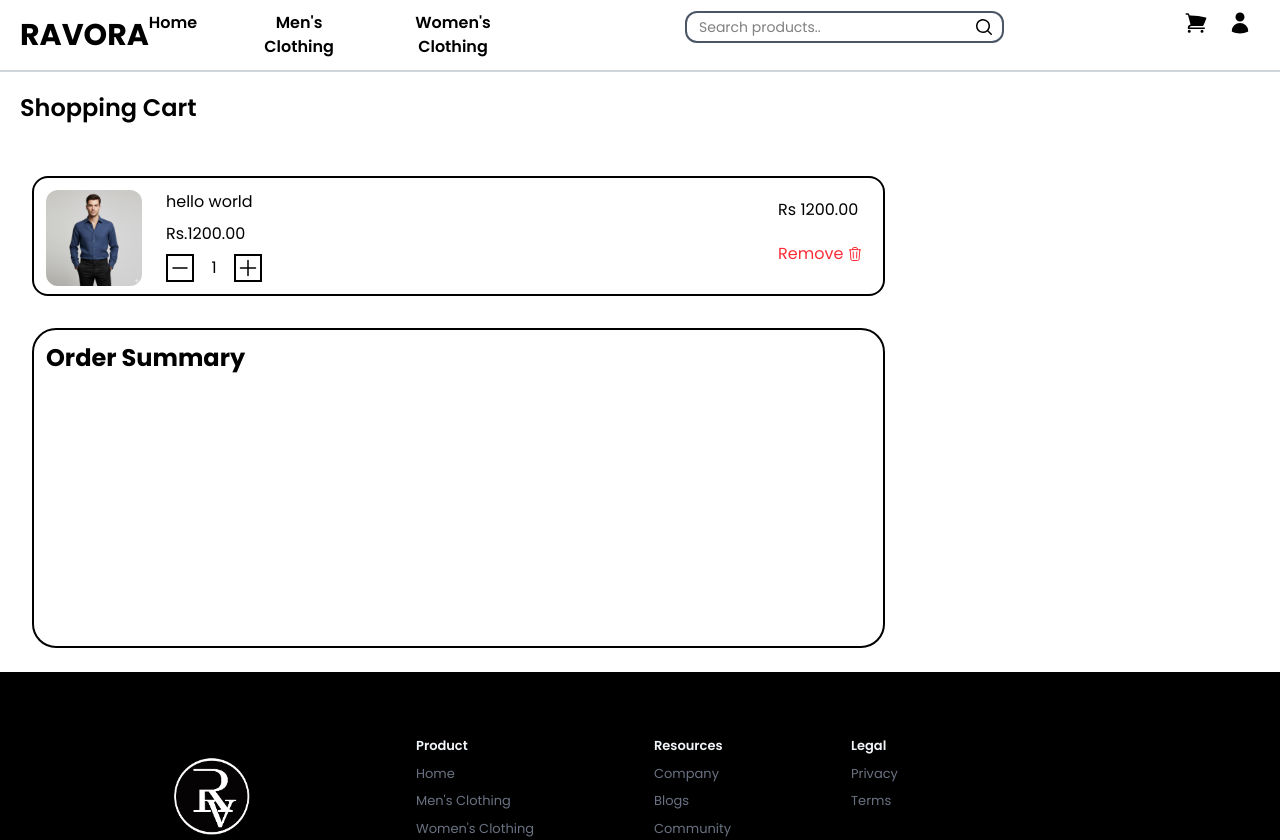
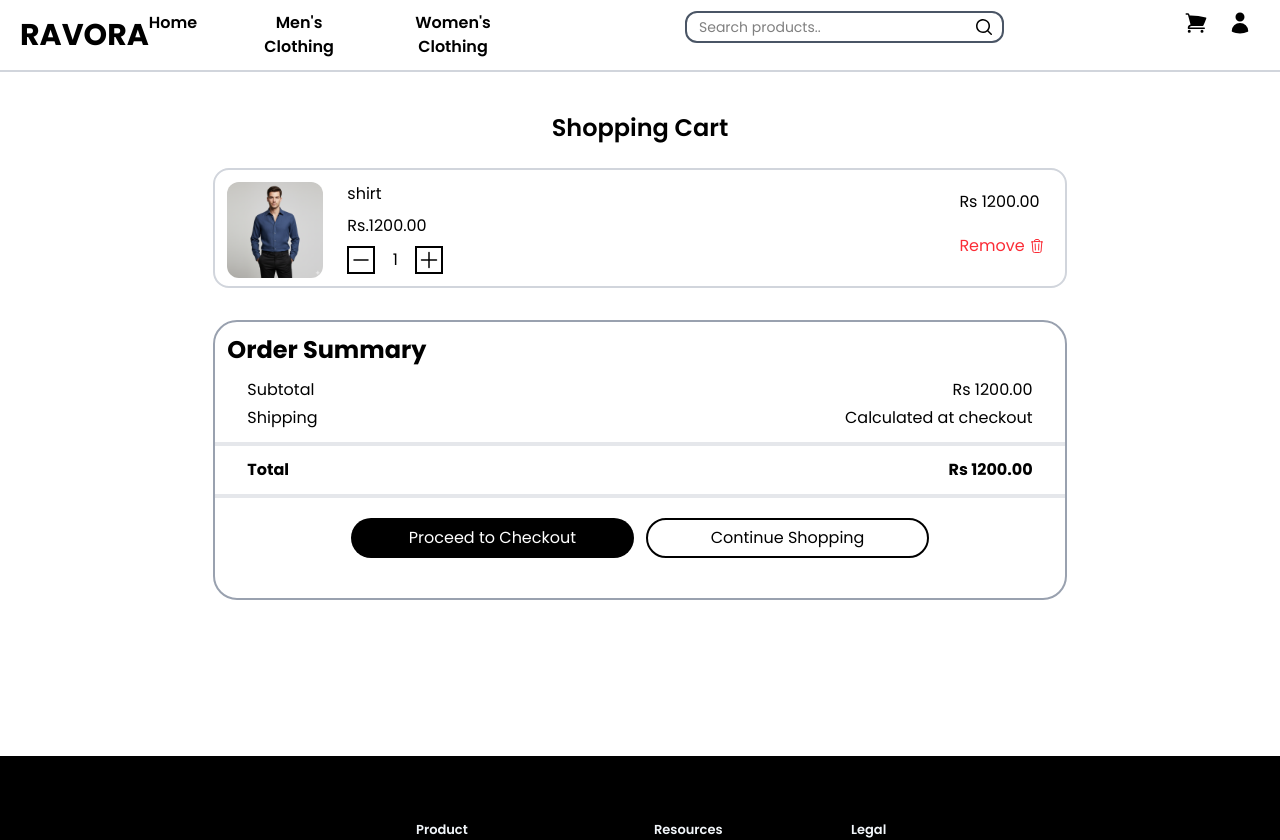
Before and after one commit to Vihanga-Theekshana/RAVORA-shopping-website, a React (Vite) app in the folder RAVORA/: page /Login in a window 1280 px wide. Shown: the top 840 px of the page. Built offline with nearby package versions, Linux system fonts and the light colour scheme.

Commit message:
implement card and cardcard

```diff
--- a/RAVORA/src/components/Cartcard.jsx
+++ b/RAVORA/src/components/Cartcard.jsx
@@ -1,25 +1,31 @@
-import { useState } from "react";
+import { useEffect, useState } from "react";
 import img1 from "../assets/images/m1.png";
-const Cartcard = ({ name, price }) => {
+const Cartcard = ({ name, price, setsubtotal }) => {
   const [count, setcount] = useState(1);
   const counthandel = (value) => {
     if (value == "add") {
       setcount((prv) => prv + 1);
-    } else {
+    } else if (value == "minus" && count > 0) {
       setcount((prv) => prv - 1);
     }
   };
   const total = price * count;
+  useEffect(() => {
+    setsubtotal(total);
+  }, [total]);
   return (
     <>
-      <div className="justify-between border-2 w-2/3 h-30 flex rounded-2xl m-8">
+      <div className="justify-between border-2 border-gray-300 w-full h-30 flex rounded-2xl mt-3">
         <div className="flex">
           <img className="w-30 h-30 p-3 rounded-3xl" src={img1}></img>
           <div className="p-3 flex flex-col gap-2">
-            <div>hello world</div>
+            <div>{name}</div>
             <div>Rs.1200.00</div>
             <div className="flex items-center">
-              <button className="cursor-pointer" onClick={counthandel}>
+              <button
+                className="cursor-pointer"
+                onClick={() => counthandel("minus")}
+              >
                 <div className="border-2 p-0.2 ">
                   <svg
                     xmlns="http://www.w3.org/2000/svg"
--- a/RAVORA/src/pages/Cart.jsx
+++ b/RAVORA/src/pages/Cart.jsx
@@ -1,24 +1,44 @@
+import { useState } from "react";
 import Cartcard from "../components/Cartcard";
 
 const Cart = () => {
+  const [subtotal, setsubtotal] = useState(0);
   return (
-    <>
-      <div className="w-full h-150">
-        <h1 className="text-2xl font-semibold p-5">Shopping Cart</h1>
+    <div className="flex flex-col items-center">
+      <h1 className="text-2xl font-semibold  pt-10 pb-3">Shopping Cart</h1>
+      <div className="w-2/3 h-150">
         <div>
-          <Cartcard price={1200} />
+          <Cartcard price={1200} setsubtotal={setsubtotal} name={"shirt"} />
         </div>
-        <div className="w-2/3 border-2 rounded-3xl h-80 m-8">
+        <div className="w-full border-2 border-gray-400 rounded-3xl mx-auto h-70 m-8">
           <div className="text-2xl font-bold m-3">Order Summary</div>
           <div>
-            <div className="flex justify-between">
-              <div></div>
-              <div></div>
+            <div className="flex justify-between ml-8 mr-8 mb-1">
+              <div>Subtotal</div>
+              <div>Rs {subtotal}.00</div>
+            </div>
+            <div className="flex justify-between ml-8 mr-8">
+              <div>Shipping</div>
+              <div>Calculated at checkout</div>
+            </div>
+            <hr className="w-full h-1 bg-gray-200 border-none mx-auto my-3" />
+            <div className="flex justify-between ml-8 mr-8 mb-1">
+              <div className="font-bold">Total</div>
+              <div className="font-bold">Rs {subtotal}.00</div>
+            </div>
+            <hr className="w-full h-1 bg-gray-200 border-none mx-auto my-3" />
+            <div className="w-full flex  gap-3 justify-center mt-5  items-center">
+              <button className="w-1/3 h-10 bg-black text-white rounded-3xl cursor-pointer">
+                Proceed to Checkout
+              </button>
+              <button className="w-1/3 h-10 border-2 rounded-3xl cursor-pointer">
+                Continue Shopping
+              </button>
             </div>
           </div>
         </div>
       </div>
-    </>
+    </div>
   );
 };
 export default Cart;
```
